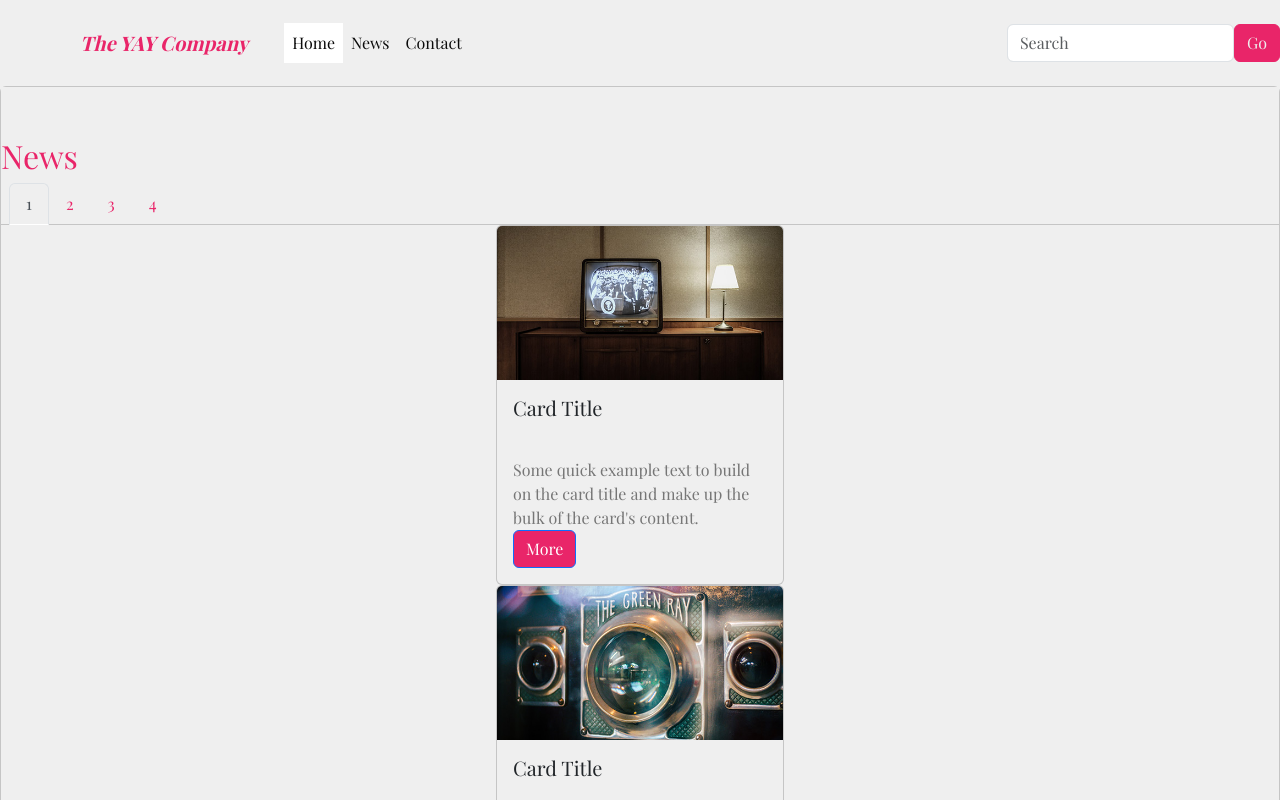
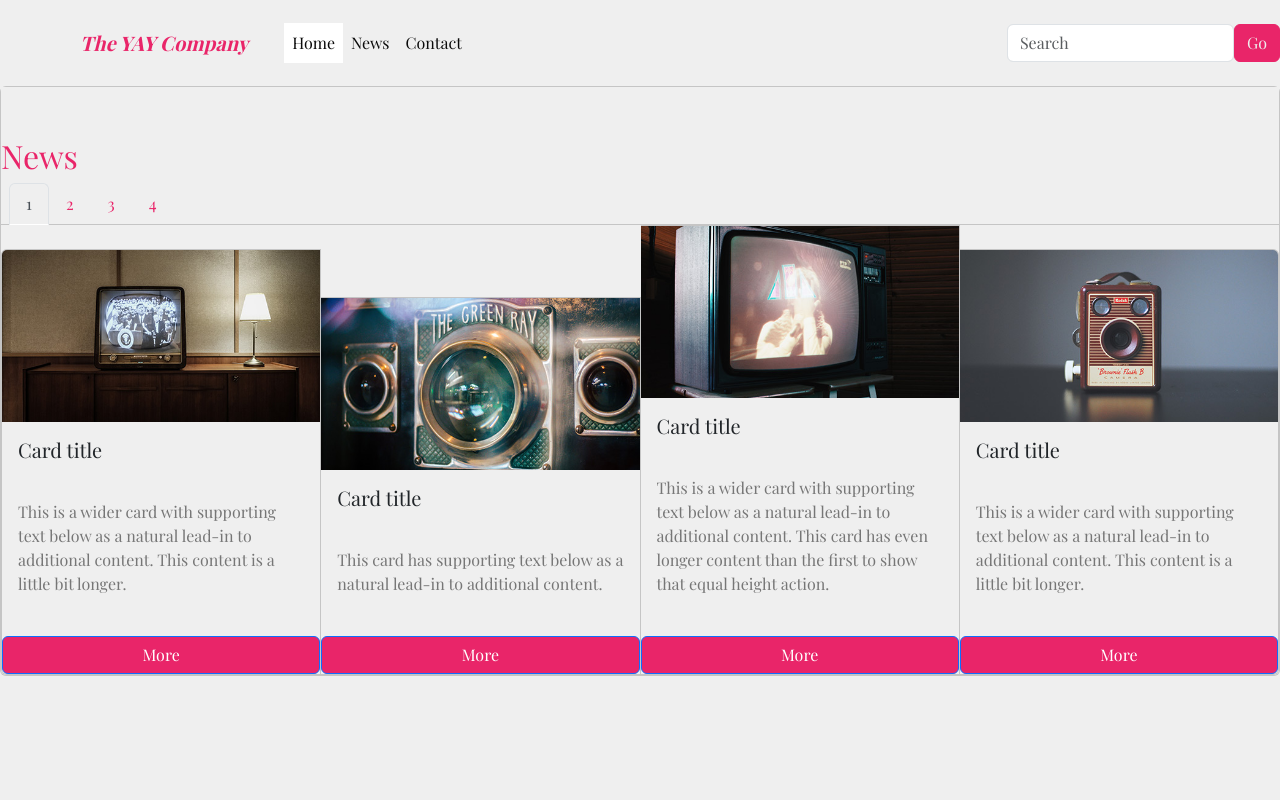
Before and after one commit to Noroff-FEU-Assignments/css-frameworks-ca-ThomasK97, a React (Create React App) app in the folder ca-cssframeworks/: page /news in a window 1280 px wide. Shown: the top 800 px of the page. Built offline with nearby package versions, Linux system fonts and the light colour scheme.

Commit message:
updated imagecards

```diff
--- a/ca-cssframeworks/src/components/ImageCards.js
+++ b/ca-cssframeworks/src/components/ImageCards.js
@@ -1,5 +1,5 @@
 import React from 'react';
-import { Navbar, Form, FormControl, Button, Nav, NavDropdown, Carousel, Tabs, Tab, Container, Row, Col, Accordion, Card } from 'react-bootstrap';
+import { Navbar, Form, FormControl, Button, Nav, NavDropdown, Carousel, Tabs, Tab, Container, Row, Col, Accordion, Card, CardGroup} from 'react-bootstrap';
 import image1 from './../News images/news-1.jpg';
 import image2 from './../News images/news-2.jpg';
 import image3 from './../News images/news-3.jpg';
@@ -36,39 +36,64 @@ function ImageCards() {
       </Nav.Item>
     </Nav>
   </Card.Header>
-  <Card style={{ width: '18rem' }}>
+  <CardGroup>
+  <Card style={{ width: '8rem' }}>
     <Card.Img variant="top" src={image1} />
     <Card.Body>
-    <Card.Title>Card Title</Card.Title>
+      <Card.Title>Card title</Card.Title>
       <Card.Text>
-      Some quick example text to build on the card title and make up the bulk of
-      the card's content.
+        This is a wider card with supporting text below as a natural lead-in to
+        additional content. This content is a little bit longer.
       </Card.Text>
+    </Card.Body>
+    <br></br>
       <Button variant="primary">More</Button>
-  </Card.Body>
+
   </Card>
   <Card style={{ width: '18rem' }}>
     <Card.Img variant="top" src={image2} />
+
     <Card.Body>
-    <Card.Title>Card Title</Card.Title>
+      <Card.Title>Card title</Card.Title>
       <Card.Text>
-      Some quick example text to build on the card title and make up the bulk of
-      the card's content.
+        This card has supporting text below as a natural lead-in to additional
+        content.
       </Card.Text>
+    </Card.Body>
+    <br></br>
       <Button variant="primary">More</Button>
-  </Card.Body>
+
   </Card>
-<Card style={{ width: '18rem' }}>
+  <Card>
     <Card.Img variant="top" src={image3} />
     <Card.Body>
-    <Card.Title>Card Title</Card.Title>
+      <Card.Title>Card title</Card.Title>
       <Card.Text>
-      Some quick example text to build on the card title and make up the bulk of
-      the card's content.
+        This is a wider card with supporting text below as a natural lead-in to
+        additional content. This card has even longer content than the first to
+        show that equal height action.
       </Card.Text>
+
+    </Card.Body>
+    <br></br>
       <Button variant="primary">More</Button>
+
+  </Card>
+  <Card style={{ width: '8rem' }}>
+    <Card.Img variant="top" src={image7} />
+    <Card.Body>
+      <Card.Title>Card title</Card.Title>
+      <Card.Text>
+        This is a wider card with supporting text below as a natural lead-in to
+        additional content. This content is a little bit longer.
+      </Card.Text>
     </Card.Body>
+    <br></br>
+      <Button variant="primary">More</Button>
+
   </Card>
+</CardGroup>
+
 
 </Card>
 
```
Lines whose indentation alone changed are shown as unchanged.
